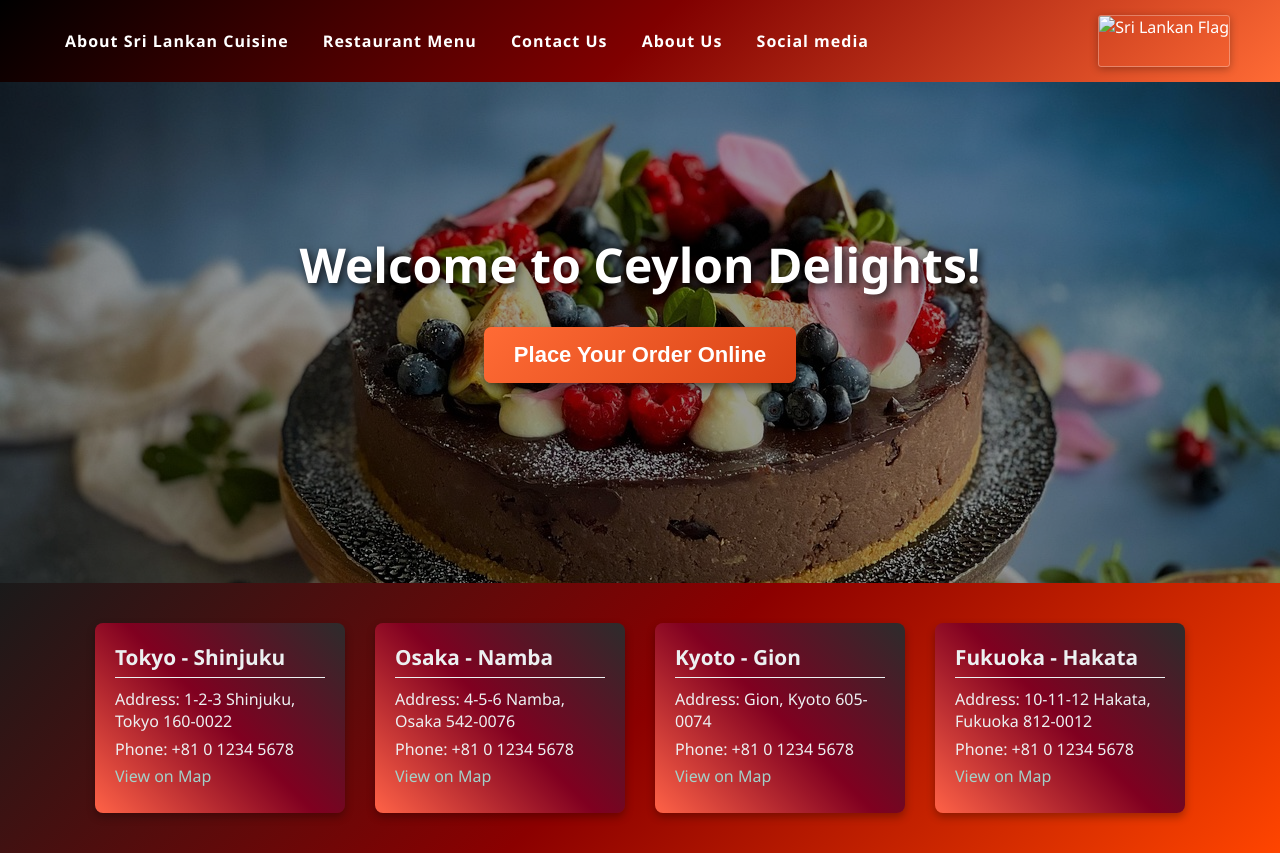
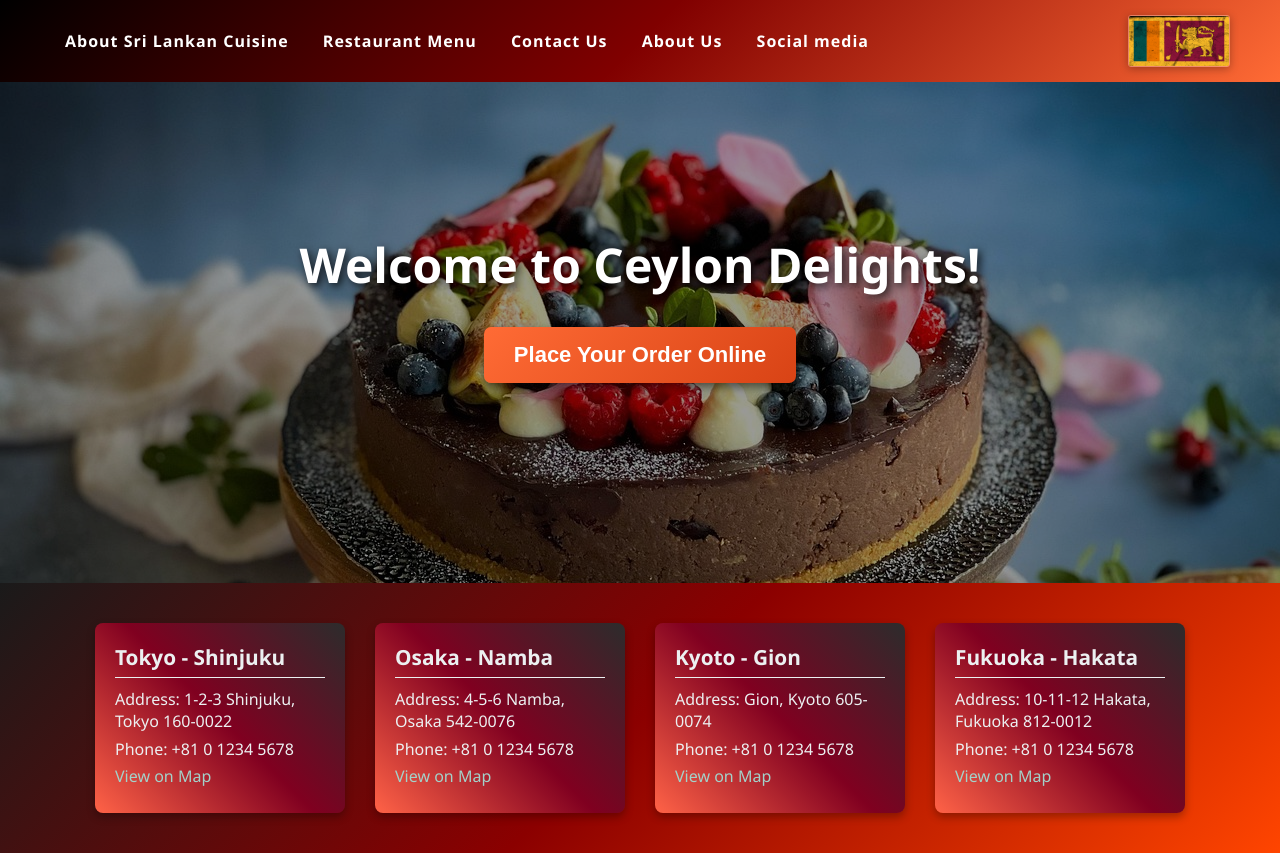
Before and after one commit to OurWebGroupProject/WebFinalProject, a plain HTML site: page index.html in a window 1280 px wide. Drawn offline with Linux system fonts and the light colour scheme; files whose address does not match are found by name.

Commit message:
Update index.html

```diff
--- a/index.html
+++ b/index.html
@@ -213,7 +213,7 @@
 	  <a href="socialmedia.html">Social media</a>
     </nav>
 	<div class="flag">
-   <img src="./images/srilankanflag.png" alt="Sri Lankan Flag">
+   <img src="./srilankanflag.png" alt="Sri Lankan Flag">
  </div>
   </header>
 
```
